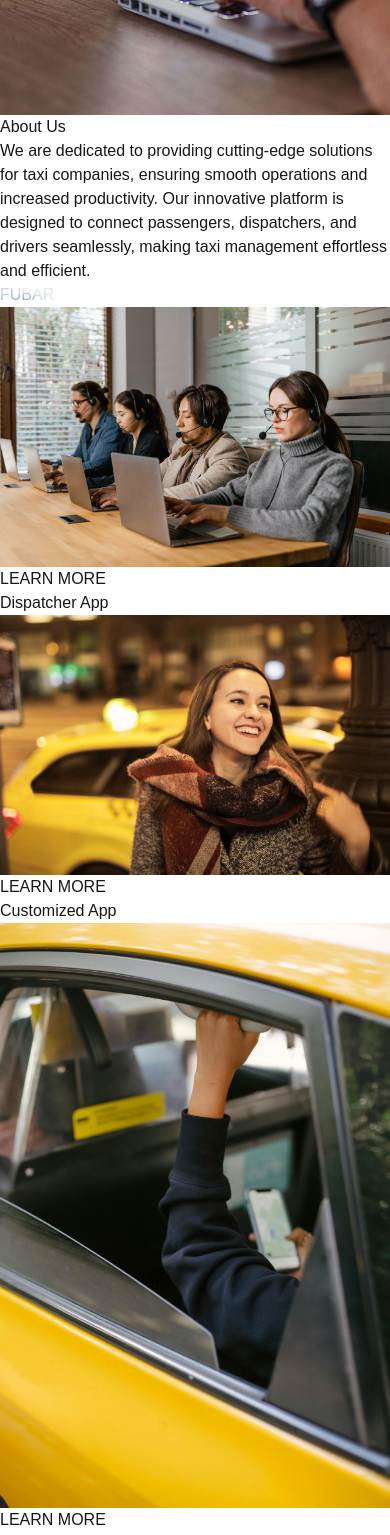
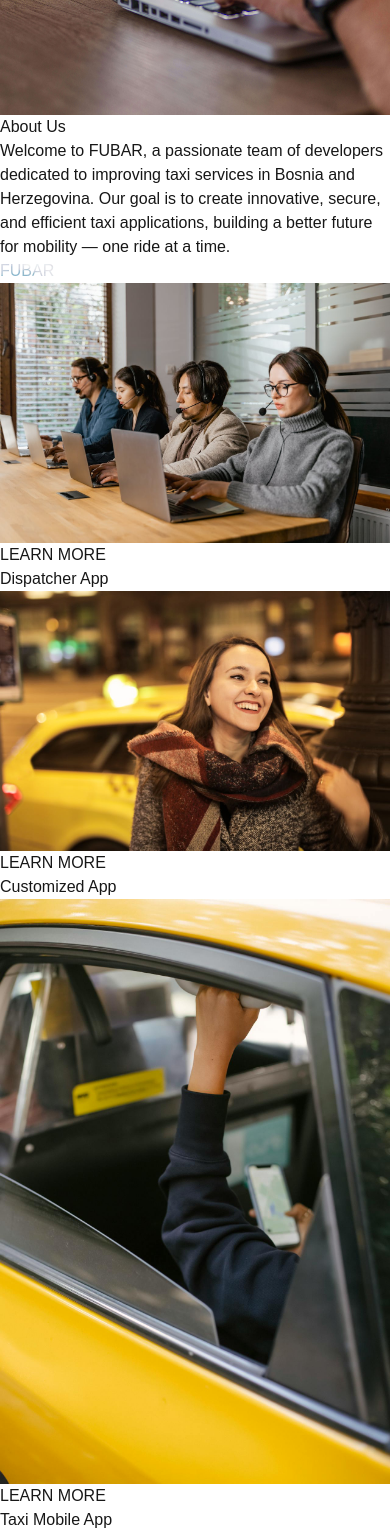
Before and after one commit to FCalic07/HCI, a Next.js app in the folder fubar-taxi-hci-project/: page / in a window 390 px wide. Shown: the part 420-1955 px from the top of the page. Built offline with nearby package versions, Linux system fonts and the light colour scheme.

Commit message:
cards are now a component

```diff
--- a/fubar-taxi-hci-project/src/app/page.tsx
+++ b/fubar-taxi-hci-project/src/app/page.tsx
@@ -1,6 +1,7 @@
 'use client'
 import { useRef } from "react";
 import Link from "next/link";
+import CardsSection from "@/components/CardsSection";
 import './styles.css';
 
 export default function Home() {
@@ -36,33 +37,33 @@ export default function Home() {
       </div>
 
       {/* About Us Section */}
-      <section className="bg-[#170A2D] text-white py-20 px-8 sm:px-20">
-        <div className="grid grid-cols-1 lg:grid-cols-2 gap-10 items-center">
+      <section className="bg-[#170A2D] text-white py-52 px-8 sm:px-24">
+        <div className="grid grid-cols-1 lg:grid-cols-2 gap-16 items-center">
           {/* Left Image */}
           <div className="flex justify-center">
             <img
               src="/assets/aboutUsPicture.jpg"
               alt="About Us"
-              className="max-w-full h-auto rounded-lg shadow-lg"
+              className="max-w-4/5 h-auto rounded-lg shadow-lg"
             />
           </div>
 
           {/* Right Content */}
-          <div>
-            <h2 className="text-4xl sm:text-5xl font-bold mb-6">
+          <div className="flex-1 flex-col justify-start ">
+            <h2 className="text-4xl sm:text-7xl font-bold mb-6">
               About Us
             </h2>
-            <p className="text-lg leading-relaxed text-gray-200">
-              We are dedicated to providing cutting-edge solutions for taxi companies,
-              ensuring smooth operations and increased productivity. Our innovative platform
-              is designed to connect passengers, dispatchers, and drivers seamlessly, making
-              taxi management effortless and efficient.
+            <p className="text-2xl tracking-wide leading-relaxed text-gray-200">
+            Welcome to FUBAR, a passionate team of developers dedicated
+            to improving taxi services in Bosnia and Herzegovina.
+            Our goal is to create innovative, secure, and efficient taxi
+            applications, building a better future for mobility — one ride at a time.
             </p>
           </div>
         </div>
       </section>
 
-      <section className="bg-[#170A2D] text-white py-20 flex justify-center items-center">
+      <section className="bg-[#170A2D] text-white flex justify-center items-center">
         <h1
           className="text-[10vw] font-extrabold uppercase text-transparent"
           style={{
@@ -77,84 +78,7 @@ export default function Home() {
         </h1>
       </section>
 
-        <section className="bg-[#170A2D] py-20 px-6">
-    <div className="max-w-7xl mx-auto">
-      <div className="grid grid-cols-1 md:grid-cols-3 gap-8">
-        {/* Card 1 */}
-        <div className="bg-gradient-to-b from-white to-[#FF604F] rounded-lg p-2 shadow-lg flex flex-col">
-          {/* Clickable Image */}
-          <div className="relative">
-            <a href="#card1" className="block overflow-hidden rounded-t-lg">
-              <img
-                src="/assets/dispatcheer.jpg"
-                alt="Card 1"
-                className="w-full h-64 object-cover"
-              />
-            </a>
-            {/* Learn More Button */}
-            <a
-              href="#card1"
-              className="absolute bottom-2 left-2 bg-[#170A2D] text-white text-xl font-semibold p-3 rounded border border-white hover:bg-purple-800 transition"
-            >
-              LEARN MORE
-            </a>
-          </div>
-          {/* Description */}
-          <p className="text-center text-xl font-bold text-white mt-4 mb-4 px-4">
-            Dispatcher App
-          </p>
-        </div>
-
-        {/* Card 2 */}
-        <div className="bg-gradient-to-b from-white to-[#FF604F] rounded-lg p-2 shadow-lg flex flex-col">
-          <div className="relative">
-            <a href="#card2" className="block overflow-hidden rounded-t-lg">
-              <img
-                src="/assets/happyWoman.jpg"
-                alt="Card 2"
-                className="w-full h-64 object-cover"
-              />
-            </a>
-            <a
-              href="#card2"
-              className="absolute bottom-2 left-2 bg-[#170A2D] text-white text-xl font-semibold p-3 rounded border border-white hover:bg-purple-800 transition"
-            >
-              LEARN MORE
-            </a>
-          </div>
-          <p className="text-center text-xl font-bold text-white mt-4 mb-4 px-4">
-            Customized App
-          </p>
-        </div>
-
-        {/* Card 3 */}
-        <div className="bg-gradient-to-b from-white to-[#FF604F] rounded-lg p-2 shadow-lg flex flex-col">
-          <div className="relative">
-            <Link href="#card3" className="block overflow-hidden rounded-t-lg">
-              <img
-                src="/assets/onphone.jpg"
-                alt="Card 3"
-                className="w-full h-64 object-cover"
-              />
-            </Link>
-            <a
-              href="#card3"
-              className="absolute bottom-2 left-2 bg-[#170A2D] text-white text-xl font-semibold p-3 rounded border border-white hover:bg-purple-800 transition"
-            >
-              LEARN MORE
-            </a>
-          </div>
-          <p className="text-center text-xl font-bold text-white mt-4 mb-4 px-4">
-            Taxi Mobile App
-          </p>
-        </div>
-      </div>
-    </div>
-  </section>
-
-
-
-
+      <CardsSection />
 
     </>
   );
--- /dev/null
+++ b/fubar-taxi-hci-project/src/components/CardsComponent.tsx
@@ -0,0 +1,37 @@
+'use client';
+import Link from "next/link";
+
+type CardProps = {
+  href: string;
+  imageSrc: string;
+  imageAlt: string;
+  description: string;
+};
+
+export default function Card({ href, imageSrc, imageAlt, description }: CardProps) {
+  return (
+    <div className="bg-gradient-to-b from-white to-[#FF604F] rounded-lg p-2 shadow-lg flex flex-col w-full md:w-[30%]">
+      {/* Clickable Image */}
+      <div className="relative">
+        <Link href={href} className="block overflow-hidden rounded-t-lg">
+          <img
+            src={imageSrc}
+            alt={imageAlt}
+            className="w-full h-80 object-cover"
+          />
+        </Link>
+        {/* Learn More Button */}
+        <Link
+          href={href}
+          className="absolute bottom-2 left-2 bg-[#170A2D] text-white text-xl font-semibold p-3 rounded border border-white hover:bg-[#30155D] transition"
+        >
+          LEARN MORE
+        </Link>
+      </div>
+      {/* Description */}
+      <p className="text-center text-xl font-bold text-white mt-4 mb-4 px-4">
+        {description}
+      </p>
+    </div>
+  );
+}
--- /dev/null
+++ b/fubar-taxi-hci-project/src/components/CardsSection.tsx
@@ -0,0 +1,32 @@
+'use client';
+import Card from "./CardsComponent";
+
+export default function CardsSection() {
+  return (
+    <section className="bg-[#170A2D] px-8 py-52">
+      <div className="max-w-7xl mx-auto flex flex-wrap justify-between gap-8">
+        {/* Card 1 */}
+        <Card
+          href="#card1"
+          imageSrc="/assets/dispatcheer.jpg"
+          imageAlt="Dispatcher App"
+          description="Dispatcher App"
+        />
+        {/* Card 2 */}
+        <Card
+          href="#card2"
+          imageSrc="/assets/happyWoman.jpg"
+          imageAlt="Customized App"
+          description="Customized App"
+        />
+        {/* Card 3 */}
+        <Card
+          href="#card3"
+          imageSrc="/assets/onphone.jpg"
+          imageAlt="Taxi Mobile App"
+          description="Taxi Mobile App"
+        />
+      </div>
+    </section>
+  );
+}
```
